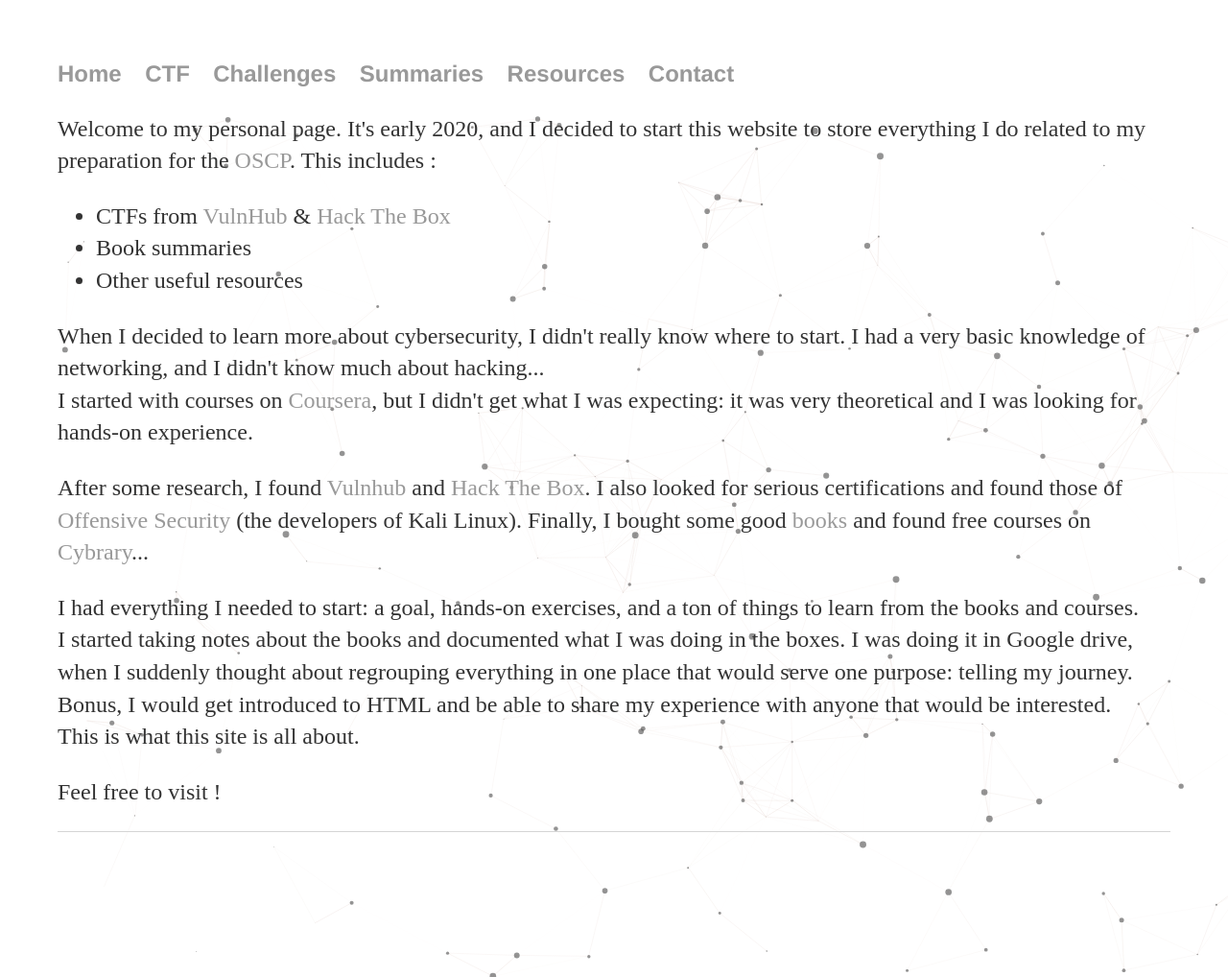
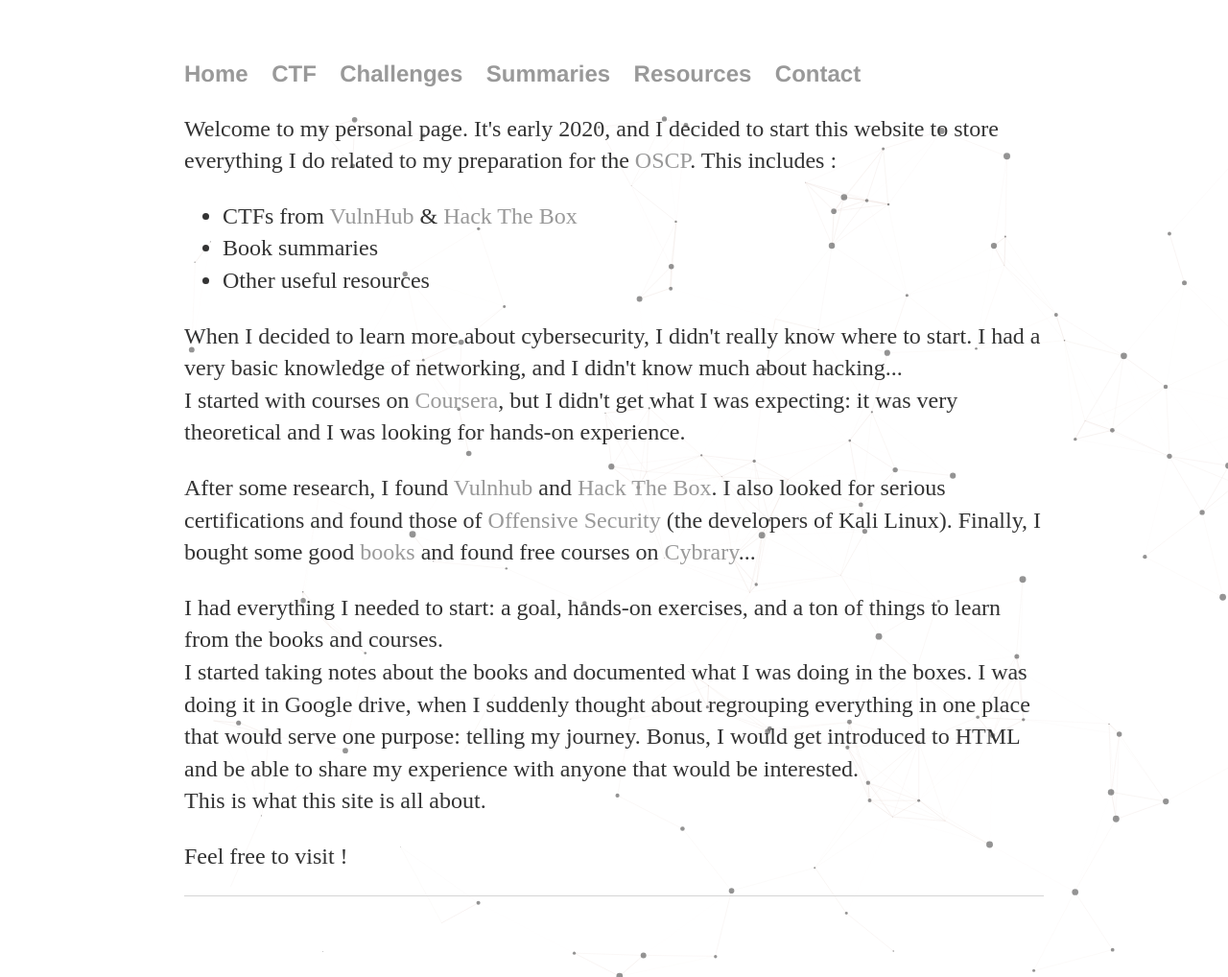
Before and after one commit to jsom1/jsom1.github.io, a Jekyll site: the page built from index.html, in a window 1280 px wide. Shown: the whole page at 96% size. Built offline with Jekyll 4.4.1, drawn with Linux system fonts in a browser that asks for light colours.

Commit message:
Update main.css

```diff
--- a/css/main.css
+++ b/css/main.css
@@ -1,6 +1,6 @@
 body {
-    margin: 60px 60px;
-    /*width: 70%;*/
+    margin: 60px auto;
+    width: 70%;
 }
 nav ul, footer ul {
     font-family:'Helvetica', 'Arial', 'Sans-Serif';
```
